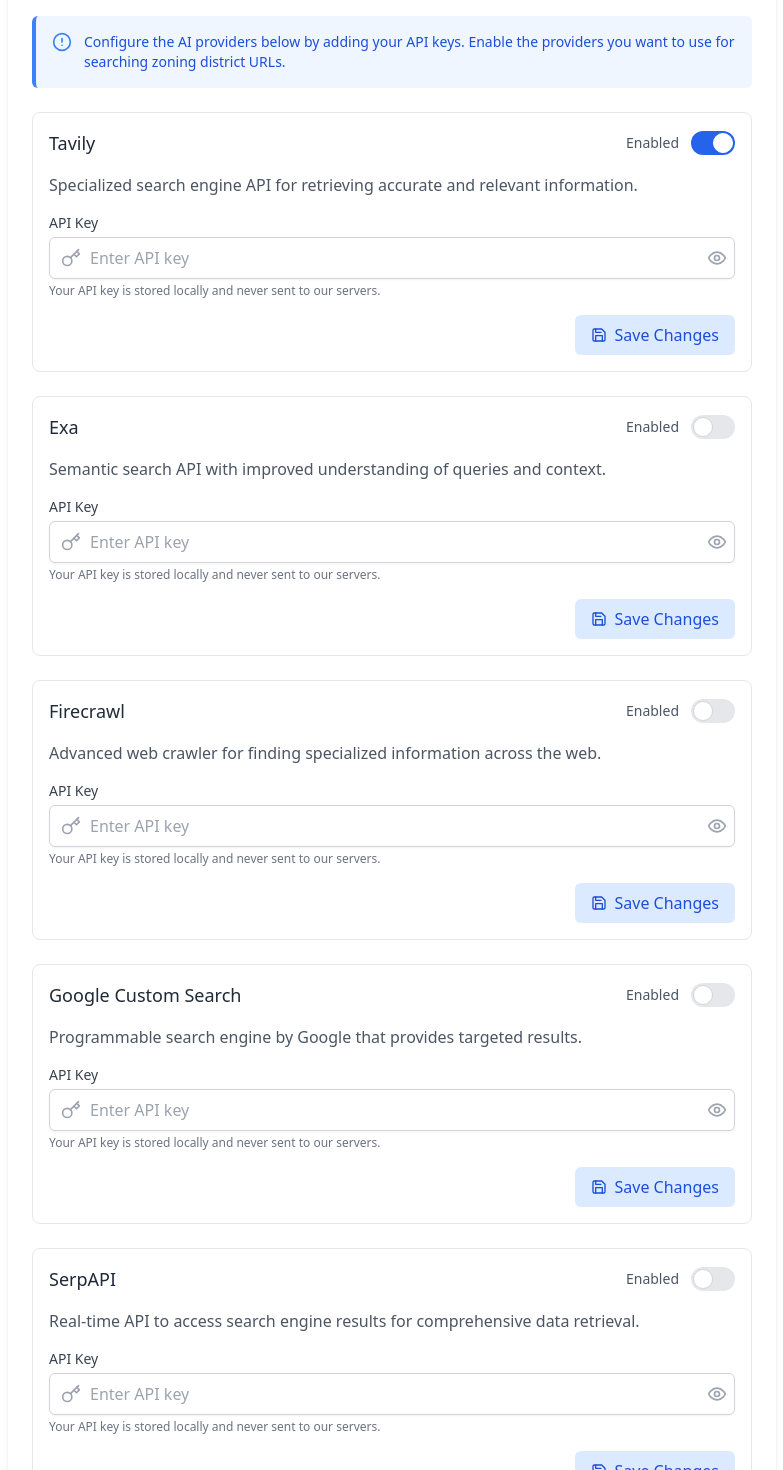
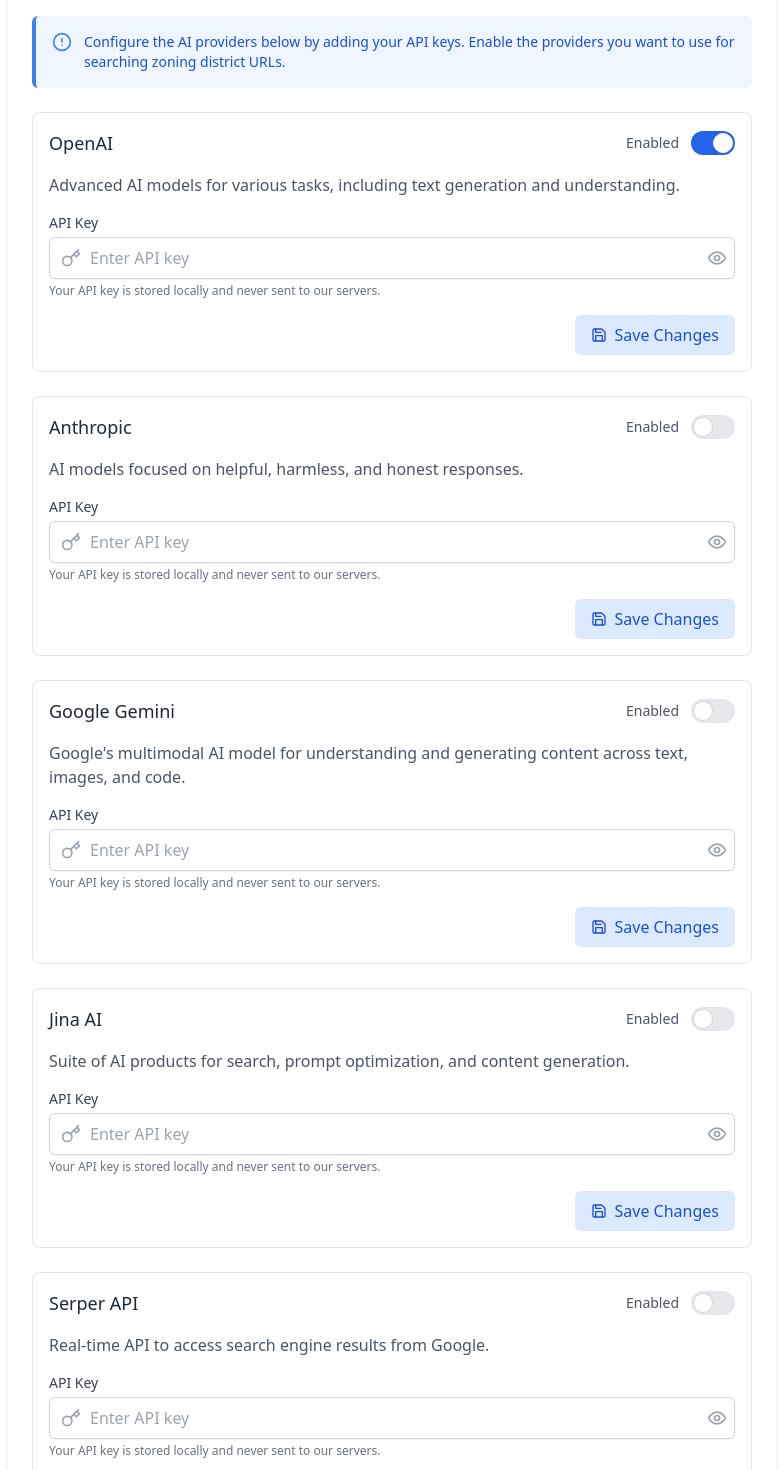
Before and after one commit to jimbrig/ai-zoning-discovery, a React (Vite) app: page /settings in a window 1280 px wide. Shown: the part 240-1710 px from the top of the page, without its empty margins (248-1031 px from the left). Built offline with nearby package versions, Linux system fonts and the light colour scheme.

Commit message:
Update AI providers and dependencies

```diff
--- a/package.json
+++ b/package.json
@@ -10,8 +10,13 @@
     "preview": "vite preview"
   },
   "dependencies": {
+    "@anthropic-ai/sdk": "^0.10.2",
+    "@google/generative-ai": "^0.1.3",
+    "@serper/search": "^0.4.5",
+    "jinaai": "^0.4.2",
     "leaflet": "^1.9.4",
     "lucide-react": "^0.303.0",
+    "openai": "^4.24.1",
     "react": "^18.2.0",
     "react-dom": "^18.2.0",
     "react-leaflet": "^4.2.1",
--- a/src/data/providers.ts
+++ b/src/data/providers.ts
@@ -2,44 +2,44 @@ import { AIProvider } from '../types';
 
 export const defaultProviders: AIProvider[] = [
   {
-    id: 'tavily',
-    name: 'Tavily',
-    description: 'Specialized search engine API for retrieving accurate and relevant information.',
+    id: 'openai',
+    name: 'OpenAI',
+    description: 'Advanced AI models for various tasks, including text generation and understanding.',
     apiKeyRequired: true,
     enabled: true
   },
   {
-    id: 'exa',
-    name: 'Exa',
-    description: 'Semantic search API with improved understanding of queries and context.',
+    id: 'anthropic',
+    name: 'Anthropic',
+    description: 'AI models focused on helpful, harmless, and honest responses.',
     apiKeyRequired: true,
     enabled: false
   },
   {
-    id: 'firecrawl',
-    name: 'Firecrawl',
-    description: 'Advanced web crawler for finding specialized information across the web.',
+    id: 'google-gemini',
+    name: 'Google Gemini',
+    description: 'Google\'s multimodal AI model for understanding and generating content across text, images, and code.',
     apiKeyRequired: true,
     enabled: false
   },
   {
-    id: 'googlecse',
-    name: 'Google Custom Search',
-    description: 'Programmable search engine by Google that provides targeted results.',
+    id: 'jina-ai',
+    name: 'Jina AI',
+    description: 'Suite of AI products for search, prompt optimization, and content generation.',
     apiKeyRequired: true,
     enabled: false
   },
   {
-    id: 'serpapi',
-    name: 'SerpAPI',
-    description: 'Real-time API to access search engine results for comprehensive data retrieval.',
+    id: 'serper-api',
+    name: 'Serper API',
+    description: 'Real-time API to access search engine results from Google.',
     apiKeyRequired: true,
     enabled: false
   },
   {
-    id: 'openai',
-    name: 'OpenAI',
-    description: 'AI models that can help process and understand complex geographic data.',
+    id: 'custom-search',
+    name: 'Custom Search Engine',
+    description: 'A custom-built search engine for specialized data retrieval.',
     apiKeyRequired: true,
     enabled: false
   }
```
